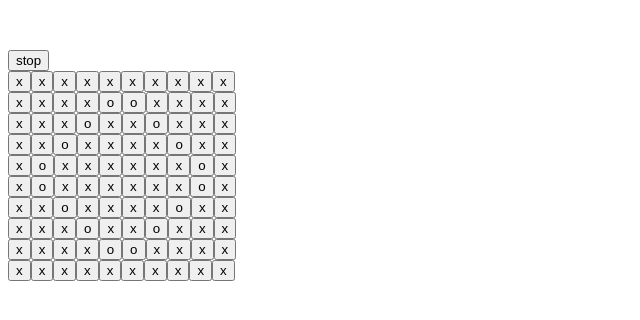
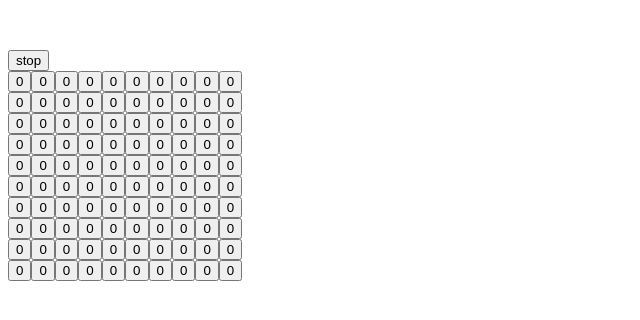
Before and after one commit to shikenaga/react_lifegame_sample, a React app: page / in a window 1280 px wide. Shown: the top 320 px of the page, without its empty margins (0-640 px from the left). Built offline with nearby package versions, Linux system fonts and the light colour scheme; the HTML template or start-up script is replaced by a standard one.

Commit message:
button列のcssサンプル表示。

```diff
--- a/src/components/cellsButtons/cellButton.tsx
+++ b/src/components/cellsButtons/cellButton.tsx
@@ -2,12 +2,12 @@ import React from 'react';
 
 type Props = {
   coordinate: { x: number, y: number },
-  foo: string
+  className: string,
   onClick: Function
 }
 
-const CellButton: React.FC<Props> = ({ coordinate, foo, onClick }) => (
-  <button type="button" onClick={() => onClick(coordinate)}>{foo}</button>
+const CellButton: React.FC<Props> = ({ coordinate, className, onClick }) => (
+  <button type="button" className={className} onClick={() => onClick(coordinate)}>0</button>
 );
 
 export default CellButton;
--- a/src/components/cellsButtons/cellButtons.tsx
+++ b/src/components/cellsButtons/cellButtons.tsx
@@ -19,8 +19,8 @@ const CellButtons: React.FC<Props> = ({ lifeGame, children }) => {
     const cellsRow = row.map((cell, x) => {
       const xIndex = `${x}`;
       return (
-        cell ? React.cloneElement(children, { key: xIndex, coordinate: { x, y }, foo: 'o' })
-          : React.cloneElement(children, { key: xIndex, coordinate: { x, y }, foo: 'x' })
+        cell ? React.cloneElement(children, { key: xIndex, coordinate: { x, y }, className: 'living' })
+          : React.cloneElement(children, { key: xIndex, coordinate: { x, y } })
       );
     });
     return <div key={yIndex}>{cellsRow}</div>;
```
Also changed, not shown: 1 other file (tests, documents, lock files or other folders).
